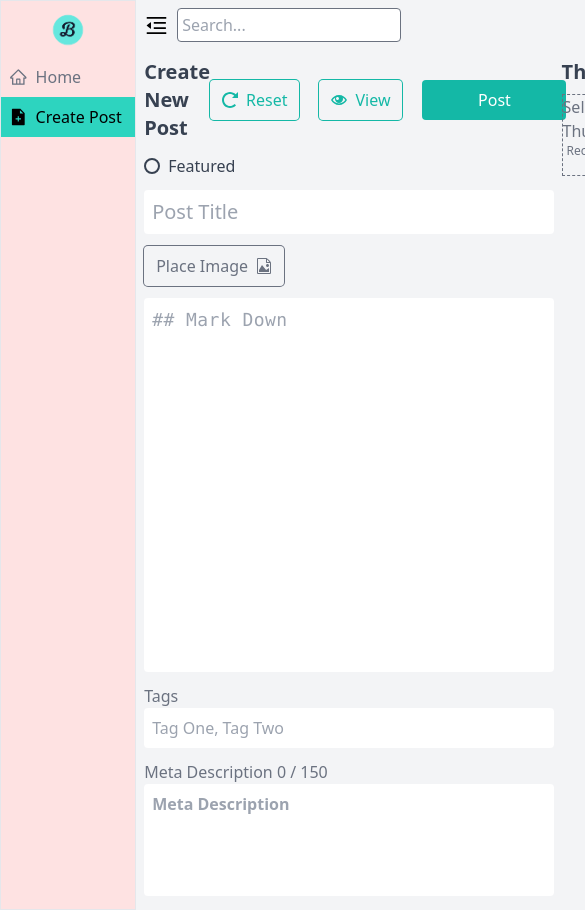
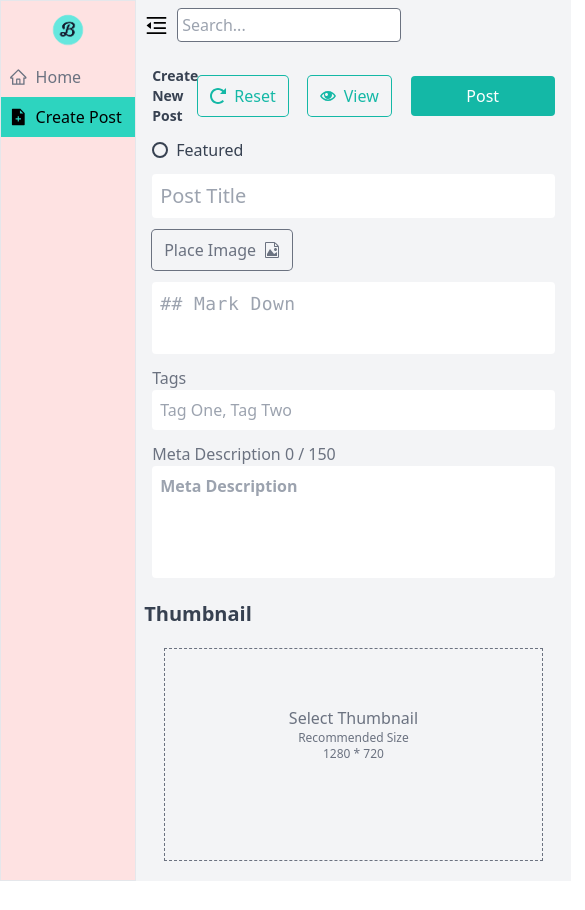
Before and after one commit to Muskulee/anonymous-admin, a React (Create React App) app: page /create-post in a window 390 px wide. Shown: the top 910 px of the page, 585 px wide, since content can reach past the window. After the commit the page ends 881 px from the top, so only its background shows below. Built offline with nearby package versions, Linux system fonts and the light colour scheme.

Commit message:
Responsive Design Added To All Pages

```diff
--- a/src/components/Home.jsx
+++ b/src/components/Home.jsx
@@ -65,8 +65,10 @@ export default function Home() {
 
   return (
     <div className="md:flex sm:flex">
-      <div className="grid lg:grid-cols-3 gap-3 pb-5
-      ">
+      <div
+        className="grid lg:grid-cols-3 gap-3 pb-5
+      "
+      >
         {searchResult.length
           ? searchResult.map((post) => {
               return (
--- a/src/components/PostCard.jsx
+++ b/src/components/PostCard.jsx
@@ -21,9 +21,9 @@ export default function PostCard({ post, onDeleteClick }) {
   } = post;
 
   return (
-    <div className="bg-white shadow-sm rounded flex flex-col">
+    <div className= " bg-white shadow-sm rounded flex flex-col p-8 lg:m-0 m-8">
       <img
-        className="aspect-video sm:as"
+        className="box-size aspect-video"
         src={thumbnail || "./logo.png"}
         alt={title}
       />
--- a/src/components/PostForm.jsx
+++ b/src/components/PostForm.jsx
@@ -186,11 +186,11 @@ export default function PostForm({
 
   return (
     <>
-      <form onSubmit={handleSubmit} className="p-2 flex">
-        <div className="w-9/12 h-screen space-y-3 flex flex-col">
+      <form onSubmit={handleSubmit} className="lg:p-2 lg:flex">
+        <div className="lg:w-9/12 lg:h-screen space-y-3 flex flex-col lg:m-0 lg:p-0 m-2 p-2">
           {/* Title and Submit */}
           <div className="flex items-center justify-between">
-            <h1 className="text-xl font-semibold text-gray-700">
+            <h1 className="lg:text-xl font-semibold text-gray-700 text-sm">
               Create New Post
             </h1>
 
@@ -356,7 +356,7 @@ export default function PostForm({
           </div>
         </div>
 
-        <div className="w-1/4 px-2 relative">
+        <div className="lg:w-1/4 px-2 relative">
           <h1
             className="text-xl font-semibold
          text-gray-700 mb-2"
@@ -382,7 +382,7 @@ export default function PostForm({
                 <div
                   className="border border-dashed
              border-gray-500 aspect-video text-gray-500
-             flex flex-col justify-center items-center"
+             flex flex-col justify-center items-center pb-10 lg-pb-0 lg:m-0 m-5"
                 >
                   <span>Select Thumbnail </span>
                   <span className="text-xs">Recommended Size </span>
```
